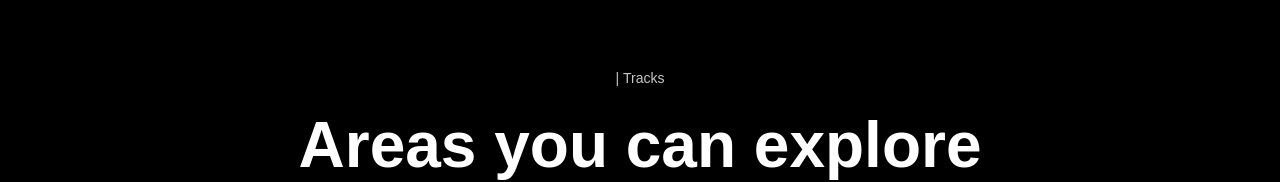
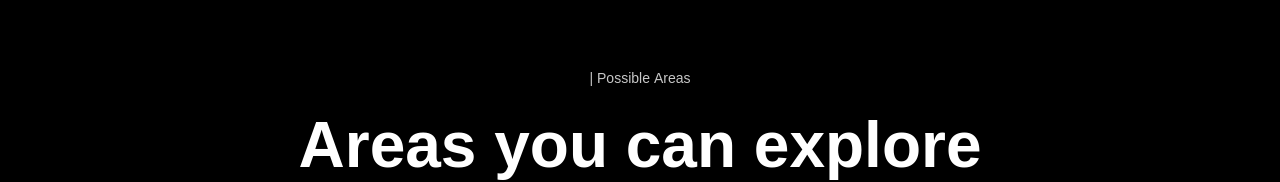
Before and after one commit to Rahul-Baradol/Shunya-Code-Of-Honor, a Next.js app: page / in a window 1280 px wide. Shown: the part 1558-1740 px from the top of the page. Built offline with nearby package versions, Linux system fonts and the light colour scheme.

Commit message:
New QR Code

```diff
--- a/public/CodeofHonor/index.js
+++ b/public/CodeofHonor/index.js
@@ -6,7 +6,7 @@ import pes from './pes.png'
 import calendar from './calendar.png'
 import loc from './loc.png'
 import time from './time.png'
-import qr from './qr.png'
+import qr from './newQr.png'
 import registernow from './registernow.png'
 
 export {
--- a/sections/Explore.jsx
+++ b/sections/Explore.jsx
@@ -22,7 +22,7 @@ const Explore = () => {
         viewport={{ once: false, amount: 0.25 }}
         className={`${styles.innerWidth} mx-auto flex flex-col`}
       >
-        <TypingText title="| Tracks" textStyles="text-center" />
+        <TypingText title="| Possible Areas" textStyles="text-center" />
         <TitleText
           title={
             <>
--- a/sections/Register.jsx
+++ b/sections/Register.jsx
@@ -393,7 +393,7 @@ export default function Registrations() {
                 />
               </label>
 
-              <label className="text-lg flex flex-col font-mono text-white mb-6 font-bold w-full">
+              {/* <label className="text-lg flex flex-col font-mono text-white mb-6 font-bold w-full">
                 Domain
                 <select
                   className="text-base w-full h-12 rounded mt-4 pl-2 pr-2 text-white font-mono font-normal bg-primary-blue border-[1px] border-[#374151] focus:outline-none"
@@ -407,7 +407,7 @@ export default function Registrations() {
                   </option>
                   <option value="Bigdata Analytics">Bigdata Analytics</option>
                 </select>
-              </label>
+              </label> */}
 
               <label className="text-lg flex flex-col font-mono text-white mb-6 font-bold w-full">
                 Problem Statement
```
Also changed, not shown: public/CodeofHonor/newQr.png (added).
